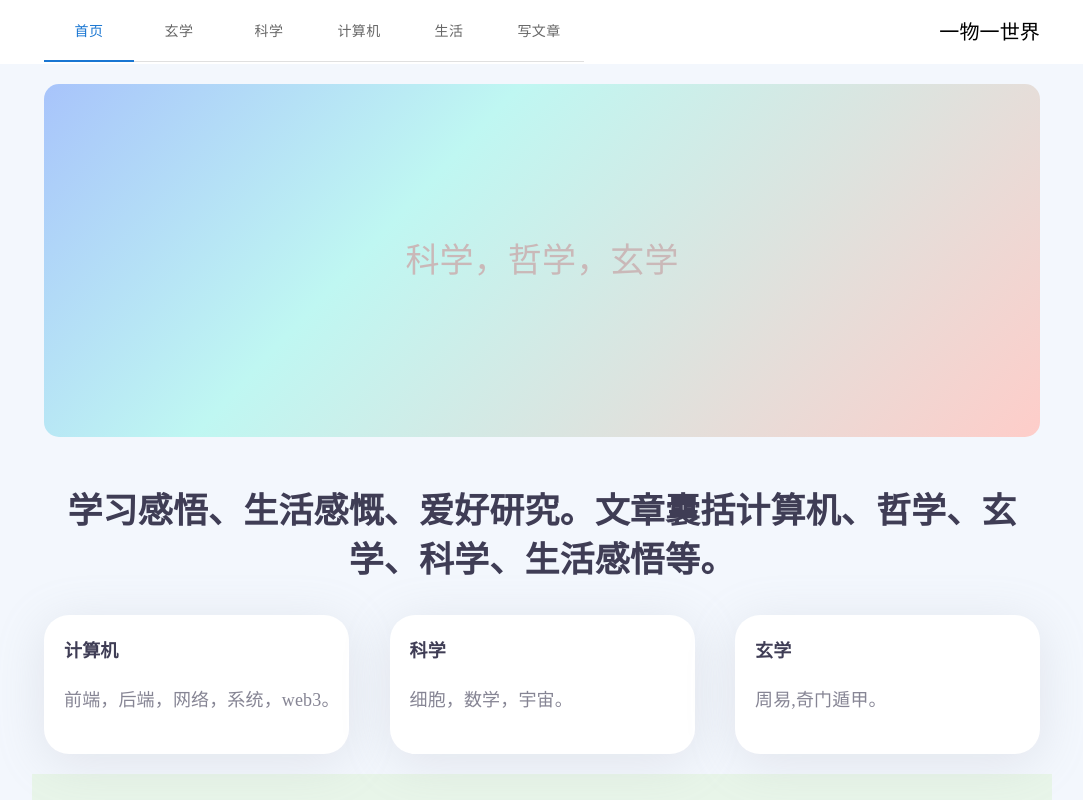
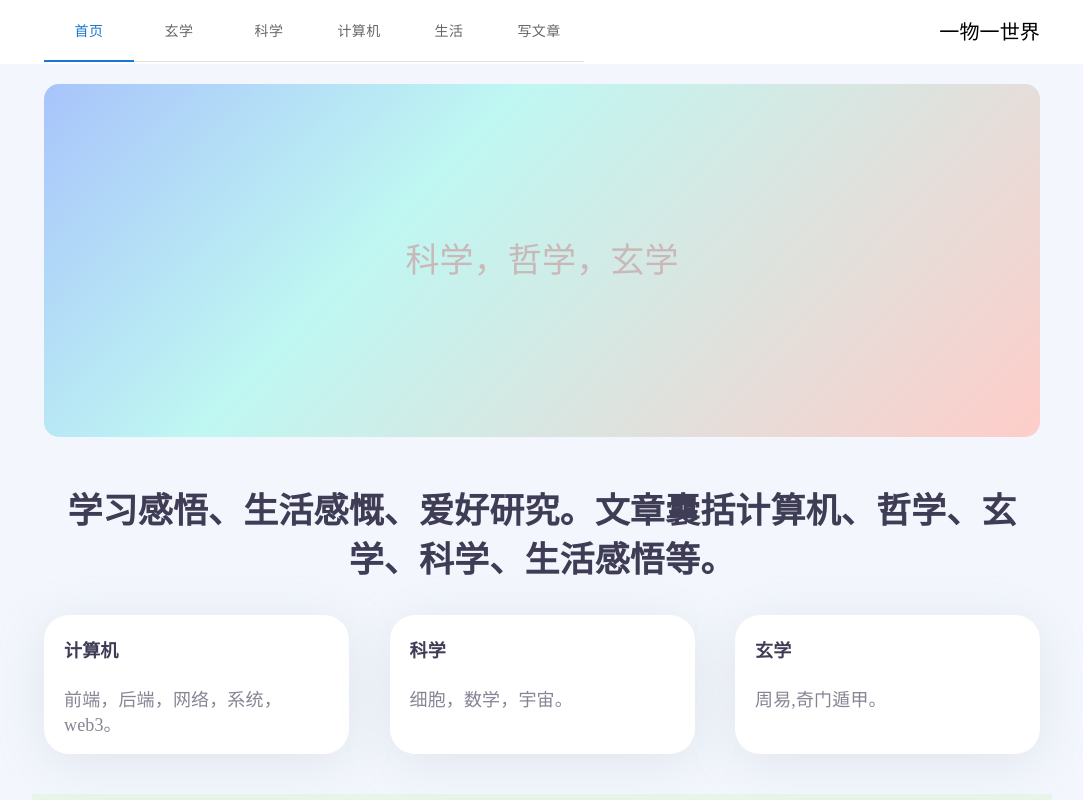
Before and after one commit to one-thing-one-world/blog-client, a React (Create React App) app: page / in a window 1280 px wide. Shown: the top 800 px of the page, without its empty margins (98-1181 px from the left). Built offline with nearby package versions, Linux system fonts and the light colour scheme.

Commit message:
[Fix::home] fix unneed width

```diff
--- a/src/components/IntroItemWrapper/index.tsx
+++ b/src/components/IntroItemWrapper/index.tsx
@@ -13,6 +13,7 @@ const Wrapper = styled.div`
   box-shadow: 0px 8px 50px 0px rgba(149, 157, 165, 0.2);
   border-radius: 25px;
   padding: 0 20px;
+  margin-bottom: 20px;
 `
 
 const TitleText = styled.div`
@@ -26,7 +27,7 @@ const TitleText = styled.div`
   margin: 24px 0;
 `
 const TittleDesc = styled.div`
-  width: 335px;
+  width: 100%;
   height: 100px;
   font-size: 18px;
   font-family: PingFangSC-Medium, PingFang SC;
--- a/src/pages/Home/HomeIntro/index.tsx
+++ b/src/pages/Home/HomeIntro/index.tsx
@@ -7,6 +7,7 @@ const Wrapper = styled.div`
   /* height: 400px; */
   margin-top: 50px;
   padding: 0 12px 20px;
+  box-sizing: border-box;
 `
 const IntroWrapper = styled.div`
   width: 100%;
@@ -17,19 +18,18 @@ const IntroWrapper = styled.div`
   @media (max-width: 750px) {
     flex-direction: column;
     align-items: center;
-    & > div {
-      margin-bottom: 20px;
-    }
   }
 `
 const TitleWrapper = styled.div`
-  /* height: 98px; */
   font-size: 35px;
   font-family: PingFangSC-Semibold, PingFang SC;
   font-weight: 600;
   color: #3f3d55;
   line-height: 49px;
   text-align: center;
+  @media (max-width: 750px) {
+    font-size: 26px;
+  }
 `
 const introList = [
   {
```
